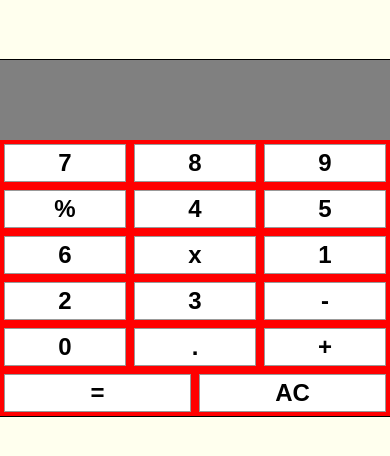
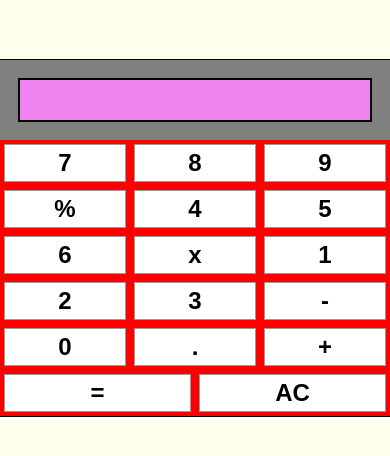
Before and after one commit to mnrowe/calculator, a React (Create React App) app: page / in a window 390 px wide. Shown: the top 456 px of the page. Built offline with nearby package versions, Linux system fonts and the light colour scheme; the HTML template or start-up script is replaced by a standard one.

Commit message:
make display component more responsive

```diff
--- a/src/Display.js
+++ b/src/Display.js
@@ -3,7 +3,9 @@ import './Display.css';
 
 const Display = props => (
   <div className="Display">
-    <div className="display-text">{props.value}</div>
+    <div className="display-box">
+      <div className="display-text">{props.operation}</div>
+    </div>
   </div>
 );
 
```
